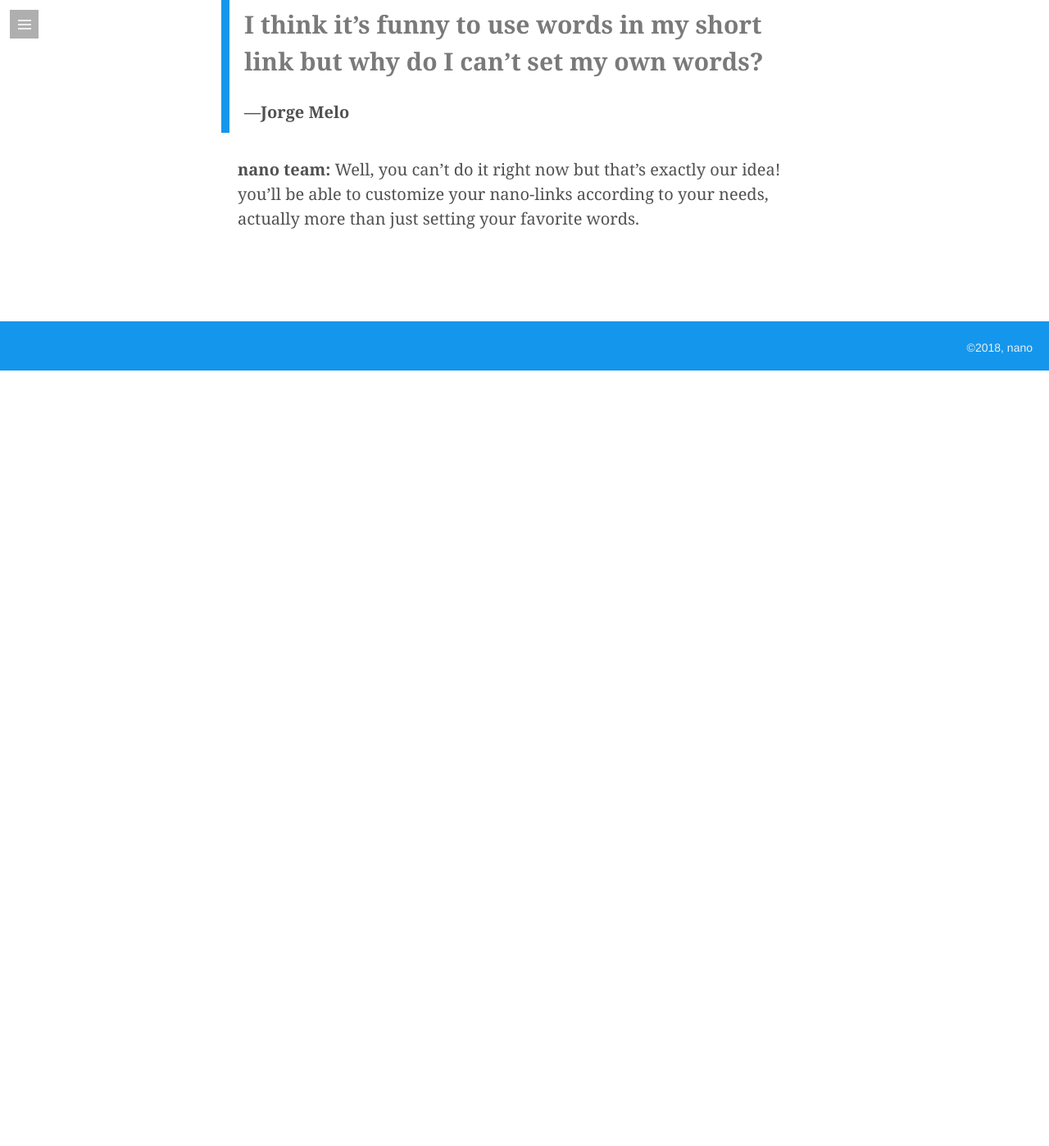
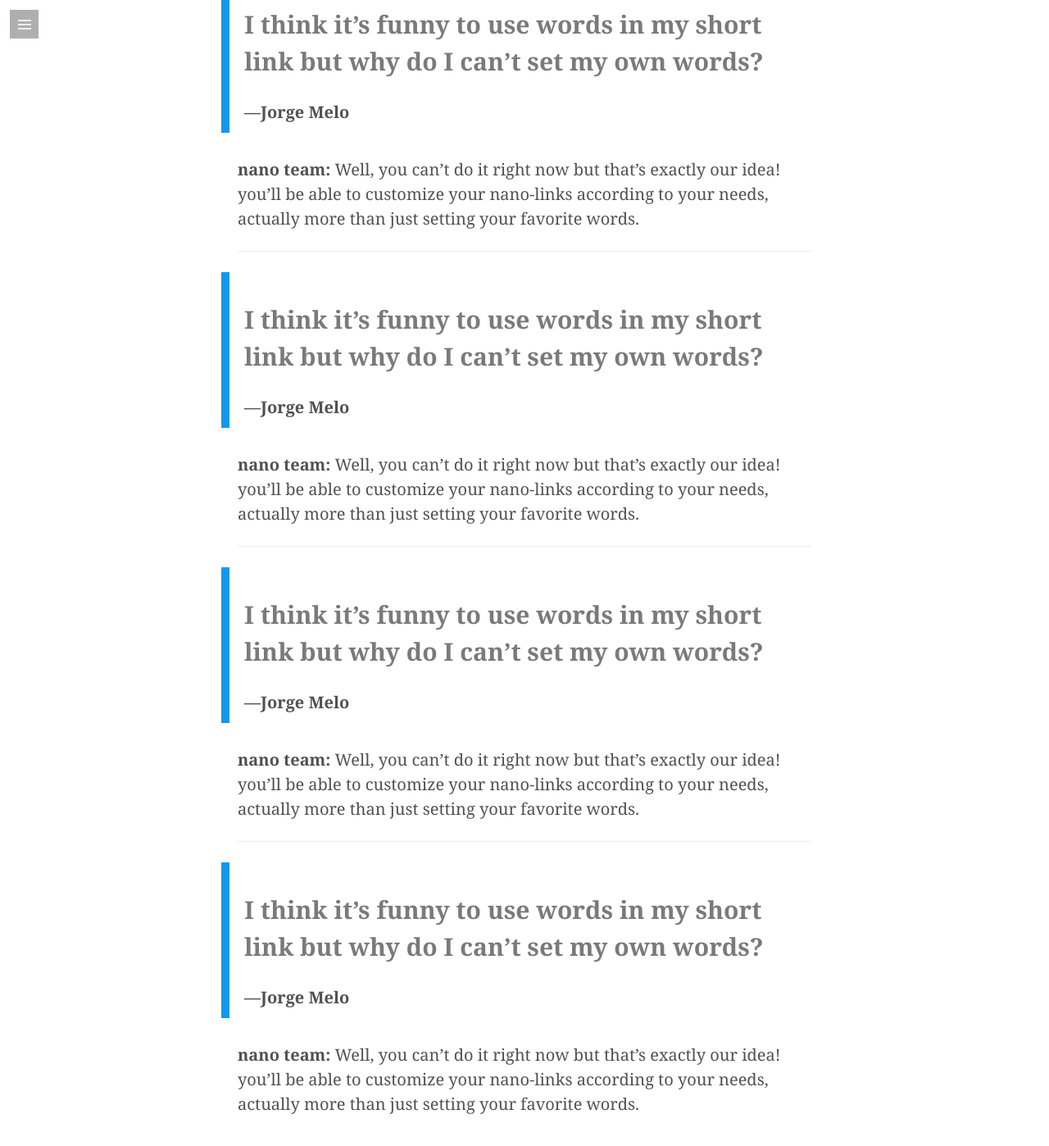
Before and after one commit to nanoshort/nanoshort.github.io, a Jekyll site: the page built from faq.md, in a window 1280 px wide and 1400 px high, scrolled down 428 px. Shown: the whole window at 82% size. Built offline with Jekyll 4.4.1, drawn with Linux system fonts in a browser that asks for light colours; some web fonts are replaced; before the commit the page ends 900 px from its top, so only the background shows below that.

Commit message:
faq divisor

```diff
--- a/faq.md
+++ b/faq.md
@@ -8,3 +8,24 @@
 
 **nano team:**
 Well, you can't do it right now but that's exactly our idea! you'll be able to customize your nano-links according to your needs, actually more than just setting your favorite words.
+
+----
+> ## I think it's funny to use words in my short link but why do I can't set my own words?
+**—Jorge Melo**
+
+**nano team:**
+Well, you can't do it right now but that's exactly our idea! you'll be able to customize your nano-links according to your needs, actually more than just setting your favorite words.
+
+----
+> ## I think it's funny to use words in my short link but why do I can't set my own words?
+**—Jorge Melo**
+
+**nano team:**
+Well, you can't do it right now but that's exactly our idea! you'll be able to customize your nano-links according to your needs, actually more than just setting your favorite words.
+
+----
+> ## I think it's funny to use words in my short link but why do I can't set my own words?
+**—Jorge Melo**
+
+**nano team:**
+Well, you can't do it right now but that's exactly our idea! you'll be able to customize your nano-links according to your needs, actually more than just setting your favorite words.
```
